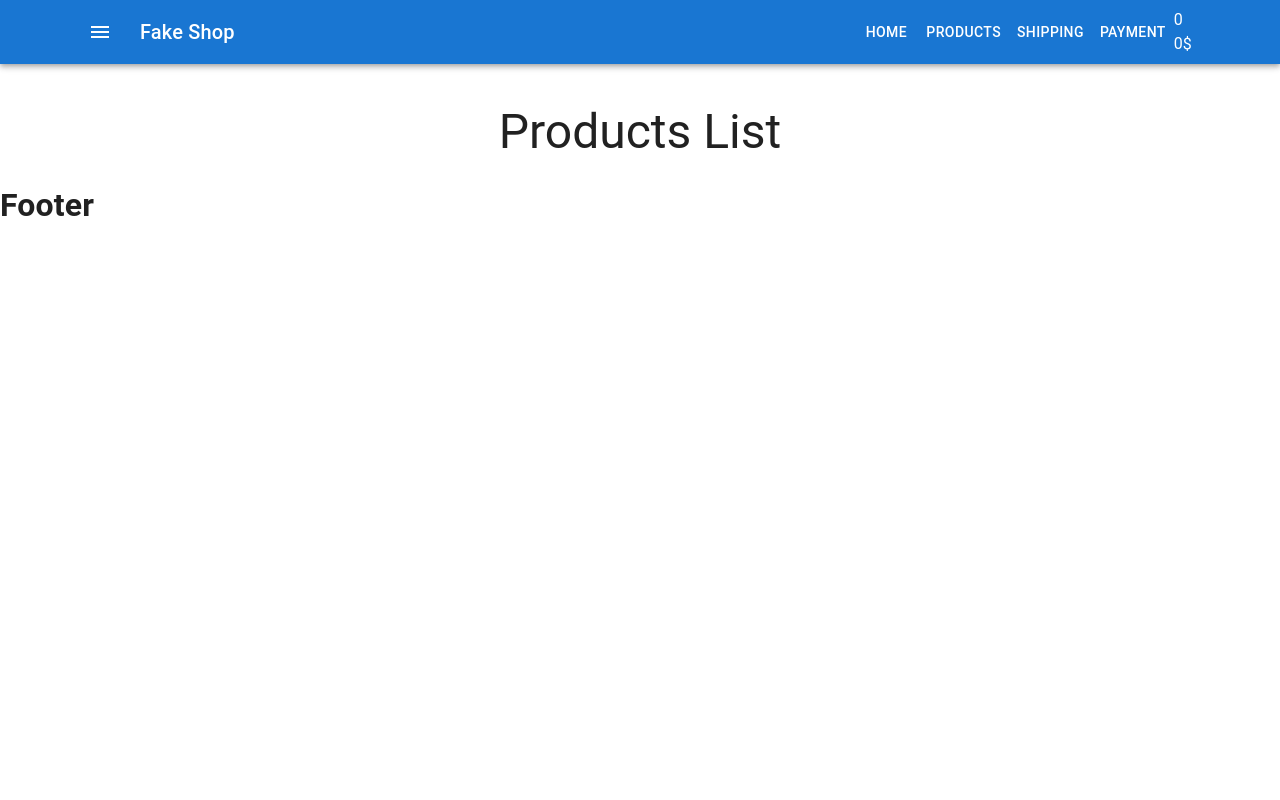
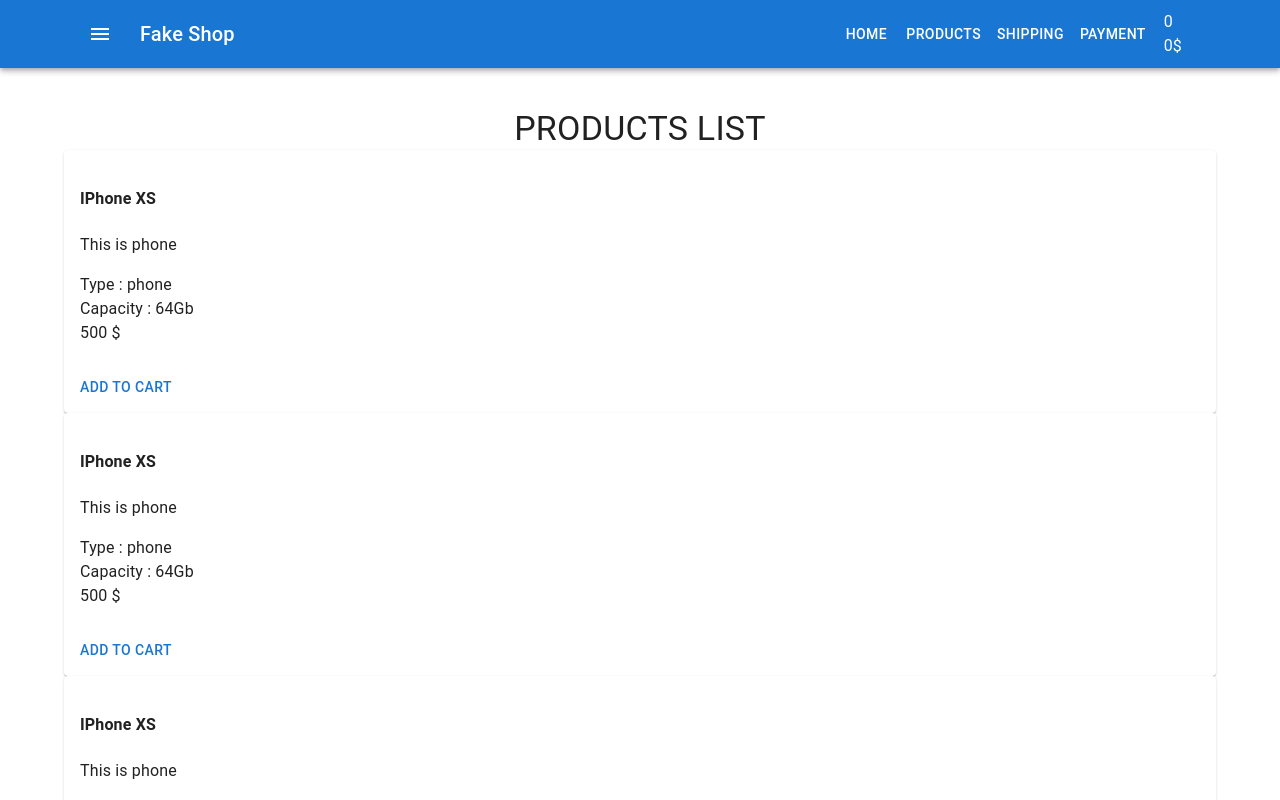
Before and after one commit to teresa1707/shopProject, a React (Create React App) app: page / in a window 1280 px wide. Shown: the top 800 px of the page. Built offline with nearby package versions, Linux system fonts and the light colour scheme.

Commit message:
added product list item

```diff
--- a/src/components/Cart/CartHeader.css
+++ b/src/components/Cart/CartHeader.css
@@ -1,12 +1,4 @@
-cartHeader {
-  margin: 30px;
-}
-
-cartHeader .red {
-  color: red;
-}
-
-cartHeader .green {
-  color: green;
+.cartHeader {
+  margin: 10px;
 }
 /*# sourceMappingURL=CartHeader.css.map */
--- a/src/components/Cart/CartHeader.js
+++ b/src/components/Cart/CartHeader.js
@@ -1,11 +1,9 @@
 import React from 'react'
-
 import './CartHeader.scss'
 
 export const CartHeader = () => {
-    const isLoaded = true
     return (
-        <div className={isLoaded ? 'green' : 'red'}>
+        <div className="cartHeader">
             <div>0</div>
             <div>0$</div>
         </div>
--- a/src/components/Cart/CartHeader.scss
+++ b/src/components/Cart/CartHeader.scss
@@ -1,10 +1,3 @@
-cartHeader {
-    margin: 30px;
-    .red {
-        color: red;
-    }
-
-    .green {
-        color: green;
-    }
+.cartHeader {
+    margin: 10px;
 }
--- a/src/components/Products/ProductsList.js
+++ b/src/components/Products/ProductsList.js
@@ -1,18 +1,23 @@
 import React from 'react'
 import { Typography } from '@mui/material'
+import { ProductsListItems } from './ProductsListItems'
 
 export const ProductsList = () => {
     return (
         <>
             <Typography
-                variant="h3"
+                variant="h4"
                 align="center"
                 style={{
                     marginTop: 40,
+                    textTransform: 'uppercase',
                 }}
             >
                 Products List
             </Typography>
+            <ProductsListItems />
+            <ProductsListItems />
+            <ProductsListItems />
         </>
     )
 }
--- /dev/null
+++ b/src/components/Products/ProductsListItems.js
@@ -0,0 +1,19 @@
+import React from 'react'
+import { Card, CardActions, CardContent, Button } from '@mui/material'
+
+export const ProductsListItems = () => {
+    return (
+        <Card>
+            <CardContent>
+                <h4>IPhone XS</h4>
+                <p>This is phone</p>
+                <div>Type : phone</div>
+                <div>Capacity : 64Gb</div>
+                <div>500 $</div>
+            </CardContent>
+            <CardActions>
+                <Button>Add to cart</Button>
+            </CardActions>
+        </Card>
+    )
+}
--- a/src/container/Header/Header.js
+++ b/src/container/Header/Header.js
@@ -2,7 +2,6 @@ import React from 'react'
 import AppBar from '@mui/material/AppBar'
 import Toolbar from '@mui/material/Toolbar'
 import Typography from '@mui/material/Typography'
-import Button from '@mui/material/Button'
 import IconButton from '@mui/material/IconButton'
 import MenuIcon from '@mui/icons-material/Menu'
 import { Container } from '@mui/material'
```
Also changed, not shown: src/components/Products/ProductsListItem.js (deleted, +0 -8 lines), 1 other file (tests, documents, lock files or other folders).
